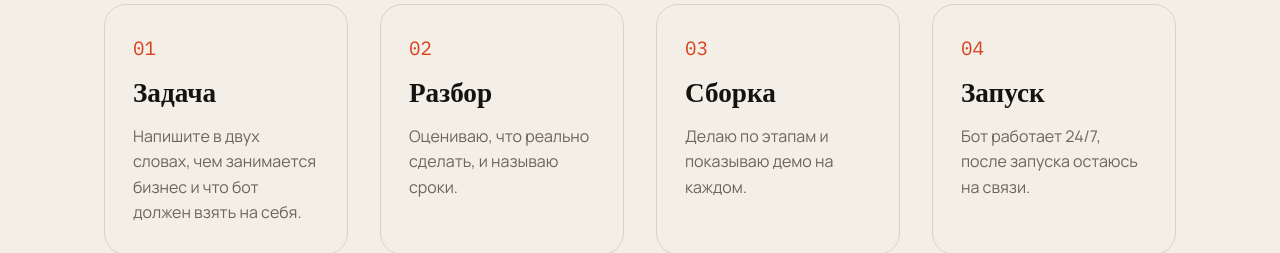
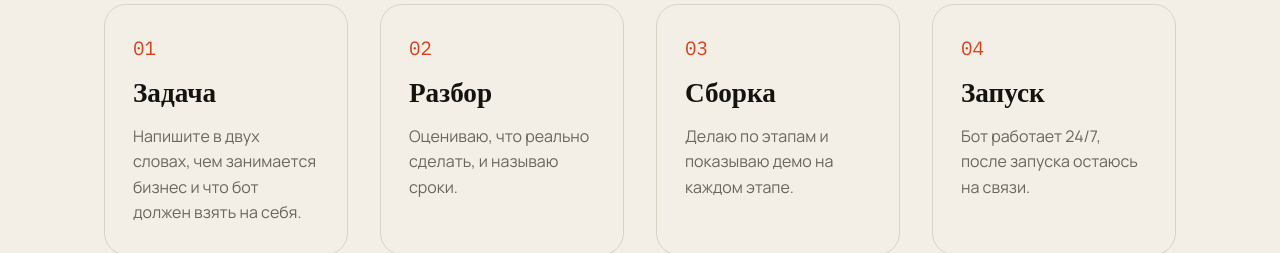
Before and after one commit to zhennyy/botforall, a React (Vite) app: page / in a window 1280 px wide. Shown: the part 900-1153 px from the top of the page. Built offline with nearby package versions, Linux system fonts and the light colour scheme.

Commit message:
Process: finish step text

```diff
--- a/src/components/Process.jsx
+++ b/src/components/Process.jsx
@@ -1,7 +1,7 @@
 const steps = [
   ['Задача', 'Напишите в двух словах, чем занимается бизнес и что бот должен взять на себя.'],
   ['Разбор', 'Оцениваю, что реально сделать, и называю сроки.'],
-  ['Сборка', 'Делаю по этапам и показываю демо на каждом.'],
+  ['Сборка', 'Делаю по этапам и показываю демо на каждом этапе.'],
   ['Запуск', 'Бот работает 24/7, после запуска остаюсь на связи.'],
 ]
 
```
